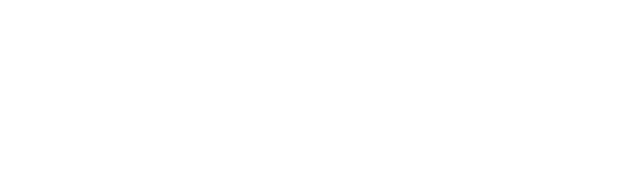
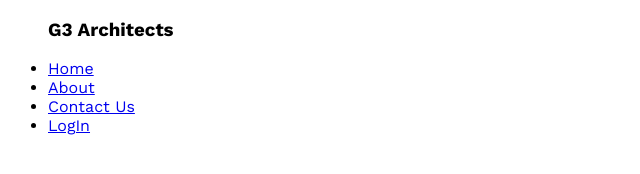
Before and after one commit to sudoHelal/g3-architects-websites, a plain HTML site: page index.html in a window 1280 px wide. Shown: the whole page, without its empty margins (0-640 px from the left). Drawn offline with nearby package versions, Linux system fonts and the light colour scheme.

Commit message:
setup google fonts work sans

```diff
--- a/index.html
+++ b/index.html
@@ -7,6 +7,20 @@
     <link rel="stylesheet" href="./styles/style.css">
 </head>
 <body>
+    <header>
+        <ul>
+            <h3>G3 Architects</h3>
+            <li><a href="#">Home</a></li>
+            <li><a href="#">About</a></li>
+            <li><a href="#">Contact Us</a></li>
+            <li><a href="#">LogIn</a></li>
+        </ul>
+    </header>
+    <main>
 
+    </main>
+    <footer>
+
+    </footer>
 </body>
 </html>
--- a/styles/style.css
+++ b/styles/style.css
@@ -0,0 +1,5 @@
+/* Work sans fonts from google fonts */
+@import url("https://fonts.googleapis.com/css2?family=Work+Sans:wght@400;500;600;700&display=swap");
+*{
+    font-family: 'Work Sans', sans-serif;
+}
```
